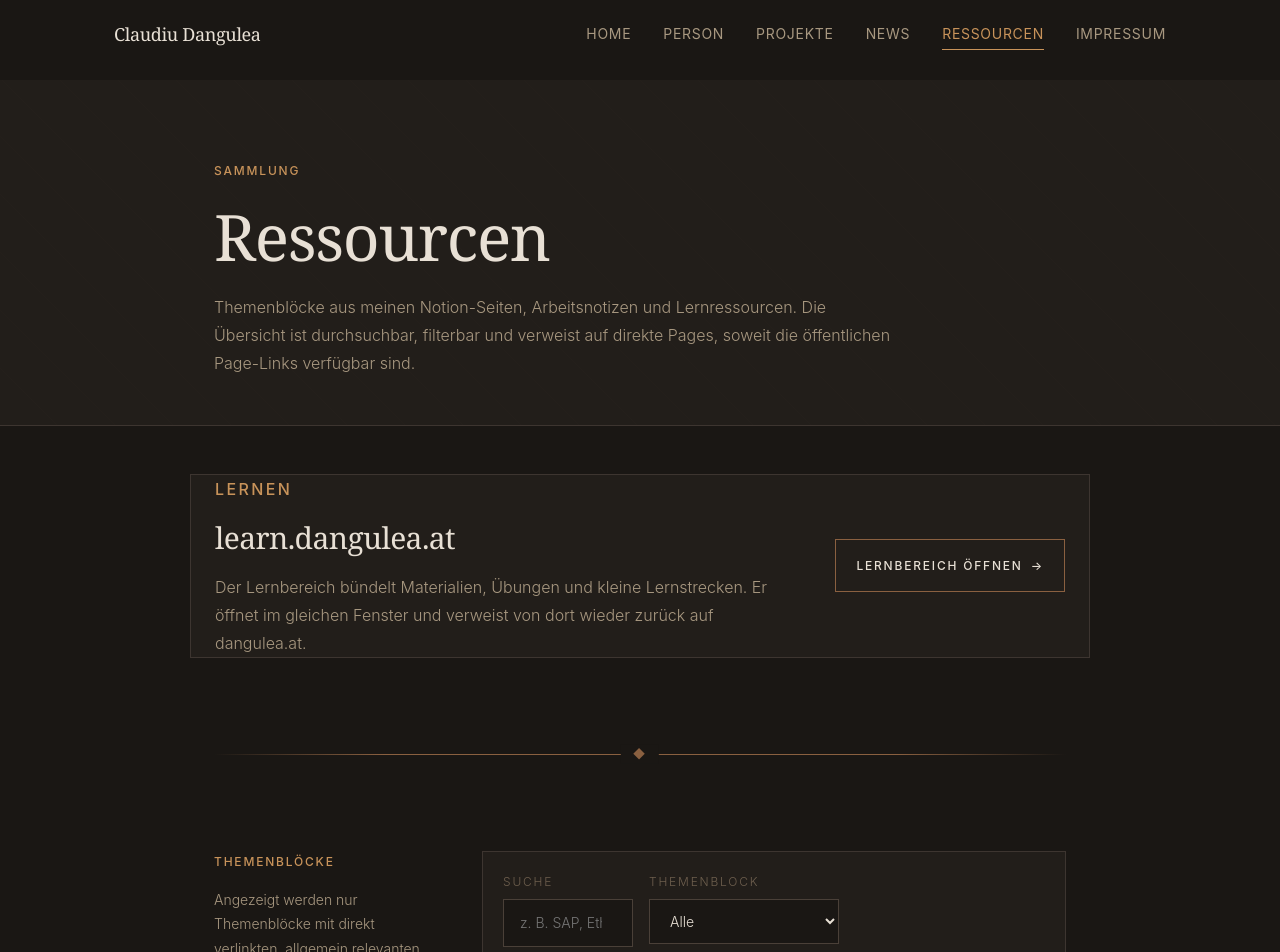
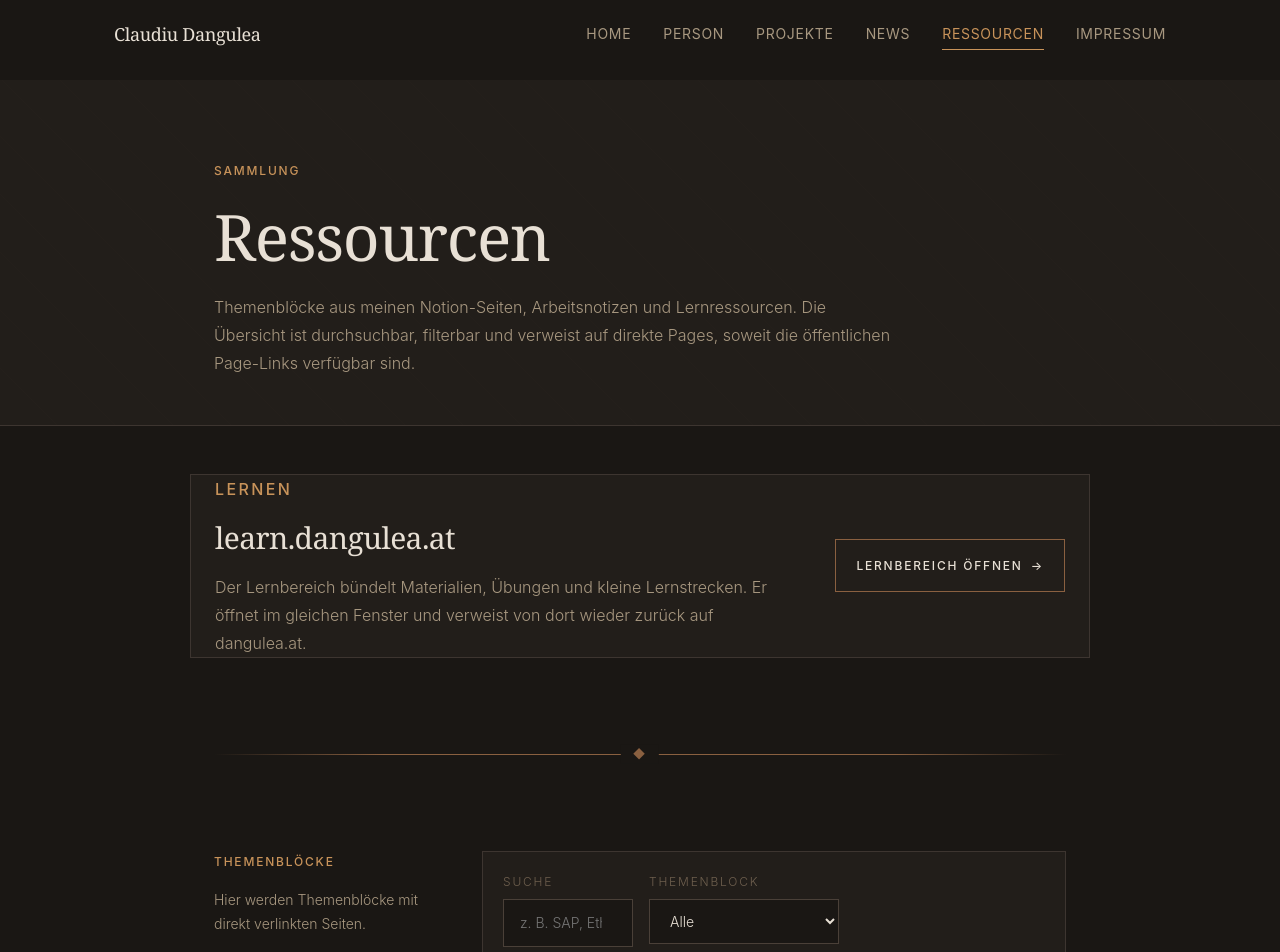
Before and after one commit to intiequals1/dangulea-website, a React (Vite) app: page /ressourcen in a window 1280 px wide. Shown: the top 952 px of the page. Built offline with nearby package versions, Linux system fonts and the light colour scheme; a web font is replaced by a local one.

Commit message:
Update sidebar text for clarity

```diff
--- a/src/pages/Ressourcen.tsx
+++ b/src/pages/Ressourcen.tsx
@@ -154,7 +154,7 @@ export default function Ressourcen() {
           <aside className="ressourcen-sidebar">
             <p className="section-label">Themenblöcke</p>
             <p>
-              Angezeigt werden nur Themenblöcke mit direkt verlinkten, allgemein relevanten Seiten.
+              Hier werden Themenblöcke mit direkt verlinkten Seiten.
             </p>
           </aside>
 
```
